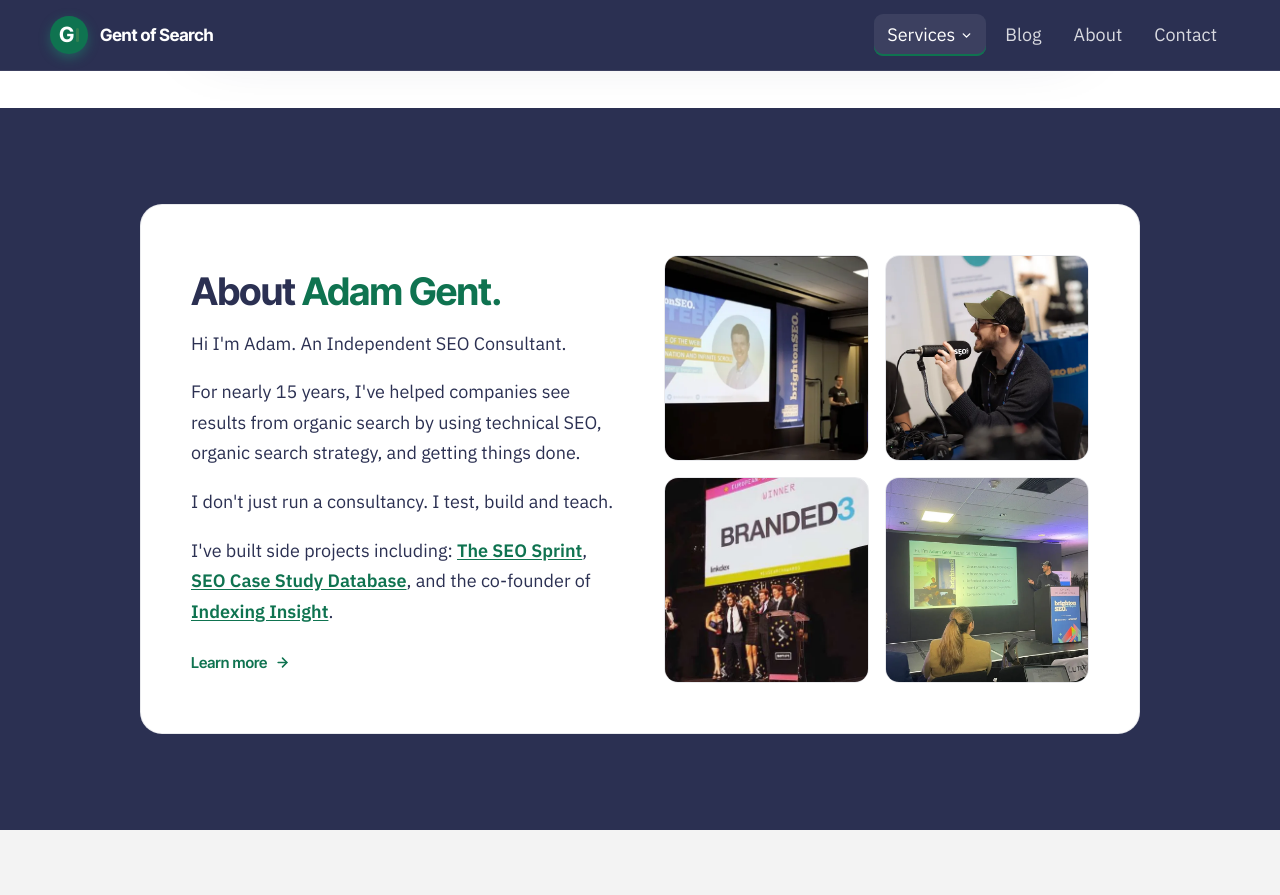
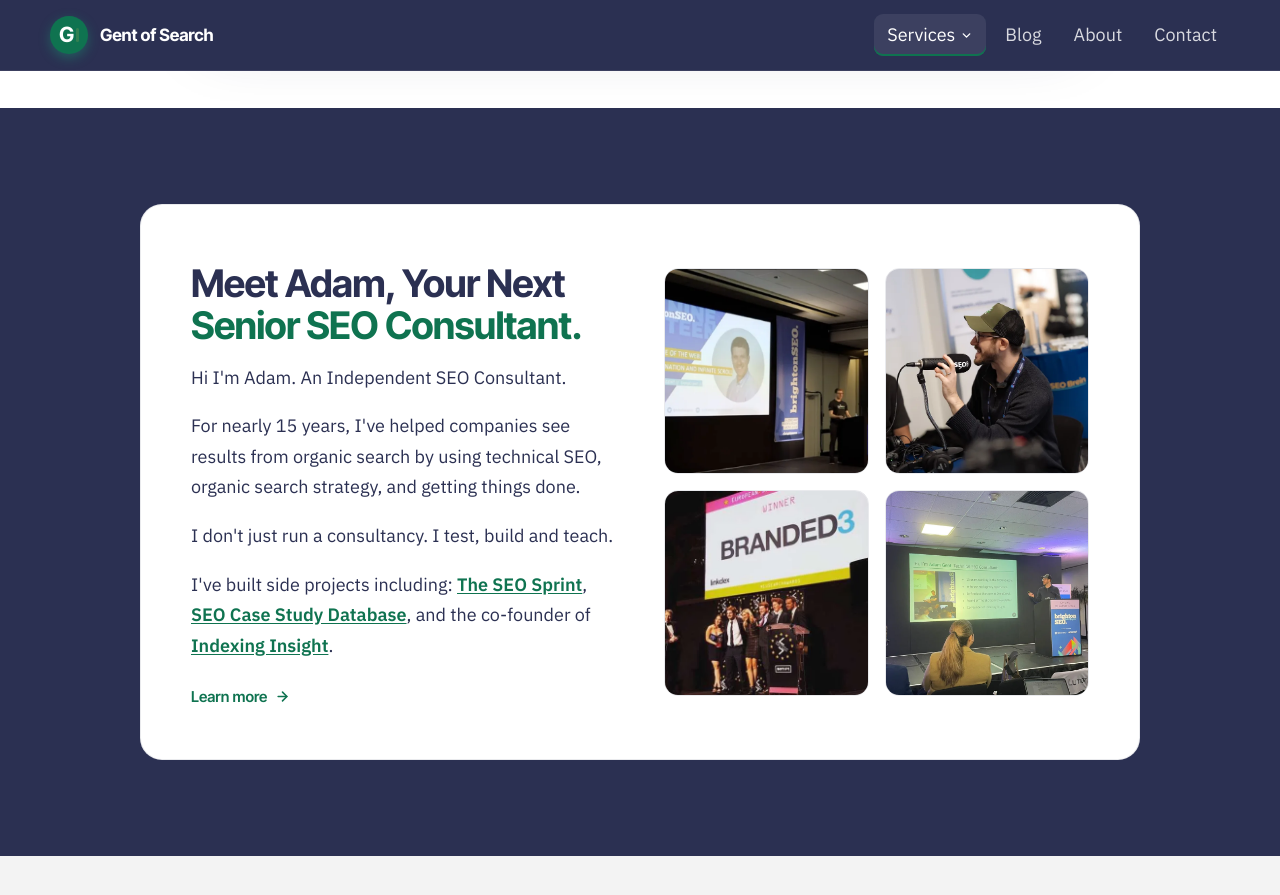
Before and after one commit to Gent-of-Search/gentofsearch.com, a Jekyll site: the page built from services/audits.html, in a window 1280 px wide and 900 px high, scrolled down 3065 px. Shown: the top 895 px of the window. Built offline with Jekyll 4.4.1, drawn with Linux system fonts in a browser that asks for light colours.

Commit message:
Audits About: keep 'Meet Adam, Your Next Senior SEO Consultant' as the heading

```diff
--- a/services/audits.html
+++ b/services/audits.html
@@ -183,7 +183,7 @@ service: audits
     <div style="width:min(1000px,100% - 48px); margin:0 auto; background:#FFFFFF; border:1px solid rgba(43,48,82,0.10); border-radius:22px; padding:50px;">
       <div class="grid-2" style="display:grid; grid-template-columns:1fr 1fr; gap:48px; align-items:center;">
         <div>
-          <h2 style="font-family:'Inter Tight',sans-serif; font-weight:700; font-size:clamp(28px,3.2vw,38px); line-height:1.1; letter-spacing:-0.02em; color:#2B3052; margin:8px 0 16px;">About <span style="color:#0F7350;">Adam Gent.</span></h2>
+          <h2 style="font-family:'Inter Tight',sans-serif; font-weight:700; font-size:clamp(28px,3.2vw,38px); line-height:1.1; letter-spacing:-0.02em; color:#2B3052; margin:8px 0 16px;">Meet Adam, Your Next <span style="color:#0F7350;">Senior SEO Consultant.</span></h2>
           <p style="color:#2B3052; font-size:18px; line-height:1.7; margin:0 0 18px;">Hi I'm Adam. An Independent SEO Consultant.</p>
           <p style="color:#2B3052; font-size:18px; line-height:1.7; margin:0 0 18px;">For nearly 15 years, I've helped companies see results from organic search by using technical SEO, organic search strategy, and getting things done.</p>
           <p style="color:#2B3052; font-size:18px; line-height:1.7; margin:0 0 18px;">I don't just run a consultancy. I test, build and teach.</p>
```
